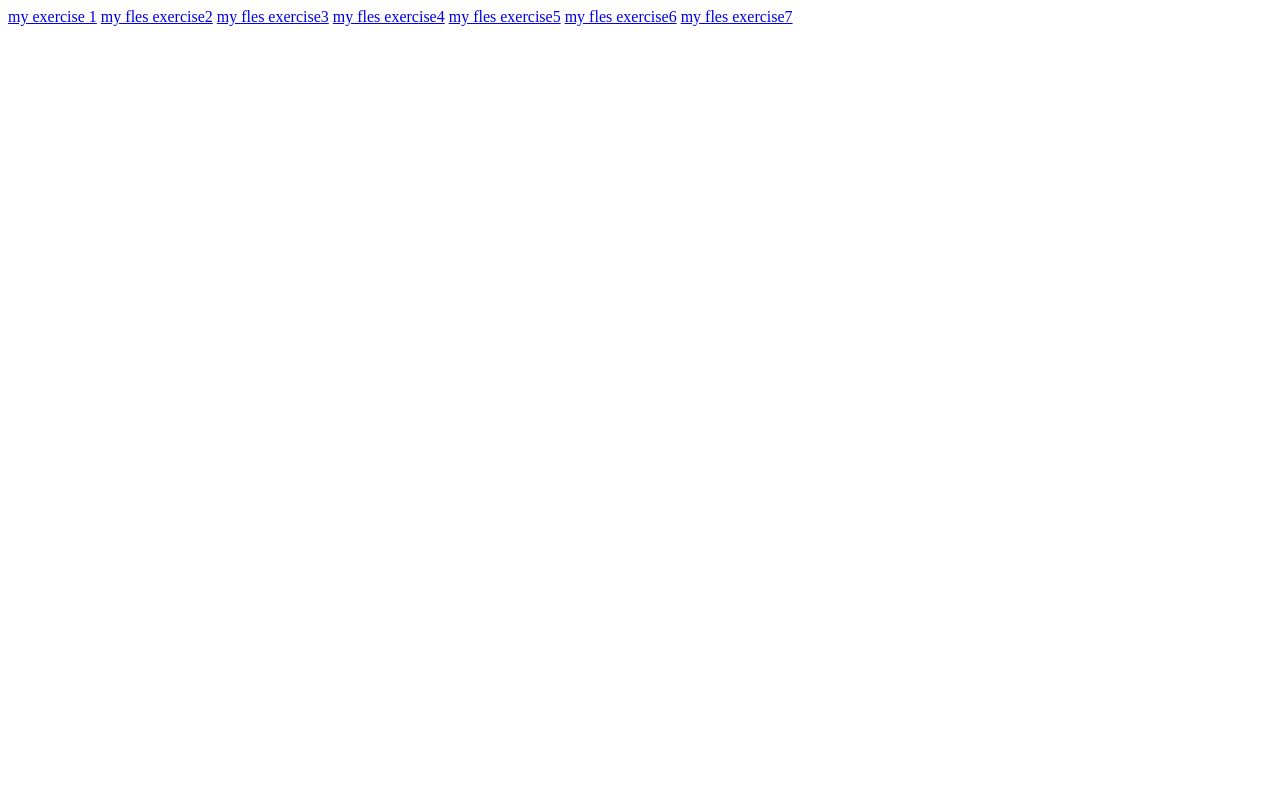
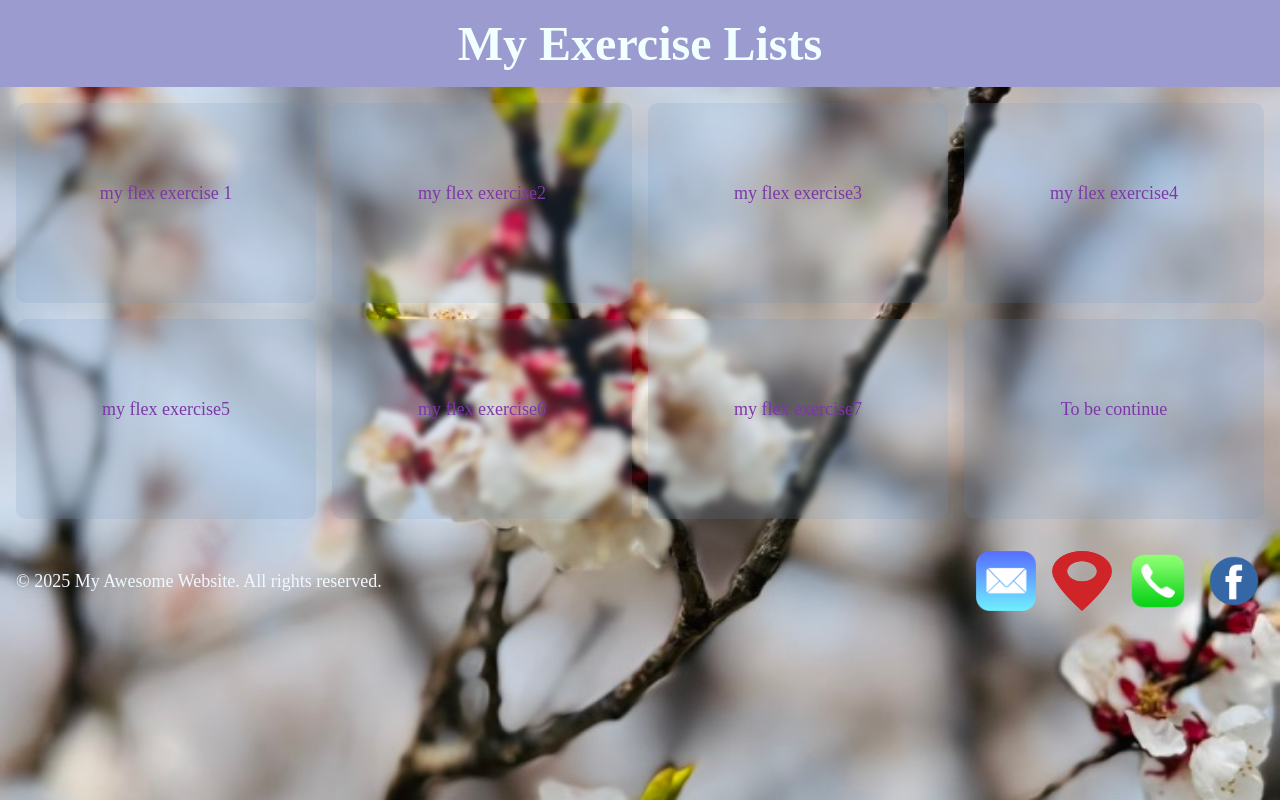
Before and after one commit to Arkar-Tun/my-css-flex-exercises, a plain HTML site: page index.html in a window 1280 px wide. Drawn offline with Linux system fonts and the light colour scheme.

Commit message:
feat:update for main page

```diff
--- /dev/null
+++ b/css/style.css
@@ -0,0 +1,70 @@
+* {
+  padding: 0;
+  margin: 0;
+  box-sizing: border-box;
+}
+body {
+  background-image: url("../images/cherry-of-my-own.jpeg");
+  background-size: cover;
+  background-position: center center;
+  background-repeat: no-repeat;
+  background-attachment: fixed;
+  display: flex;
+  flex-direction: column;
+  width: 100vw;
+  height: 100vh;
+}
+.container {
+  h1 {
+    font-size: 48px;
+    color: azure;
+    background-color: rgb(155, 155, 208);
+    display: flex;
+    align-items: center;
+    justify-content: center;
+    padding: 1rem 0;
+  }
+  .body {
+    display: flex;
+    justify-content: center;
+    align-items: center;
+    padding: 1rem;
+    flex-wrap: wrap;
+    gap: 1rem;
+    text-align: center;
+    flex: 1;
+    .link {
+      padding: 5rem;
+      background-color: rgba(100, 150, 200, 0.15);
+      width: 300px;
+      height: 200px;
+      border-radius: 10px;
+      backdrop-filter: blur(3px);
+      a {
+        text-decoration: none;
+        color: rgb(125, 56, 167);
+        font-size: 18px;
+      }
+    }
+  }
+  footer {
+    display: flex;
+    justify-content: space-between;
+    align-items: center;
+    p {
+      padding: 1rem;
+      color: aliceblue;
+      font-weight: 500;
+      font-size: 18px;
+    }
+    .footer-image {
+      display: flex;
+      gap: 1rem;
+      padding: 1rem;
+      img {
+        width: 60px;
+        height: 60px;
+      }
+    }
+  }
+}
--- a/index.html
+++ b/index.html
@@ -5,16 +5,32 @@
     <meta charset="UTF-8">
     <meta name="viewport" content="width=device-width, initial-scale=1.0">
     <title>Document</title>
+    <link rel="stylesheet" href="./css/style.css">
 </head>
 
 <body>
-    <a href="./flex/01-flex-center/">my exercise 1</a>
-    <a href="./flex/02-flex-header/">my fles exercise2</a>
-    <a href="./flex/03-flex-header-2/">my fles exercise3</a>
-    <a href="./flex/04-flex-information/">my fles exercise4</a>
-    <a href="./flex/05-flex-modal/">my fles exercise5</a>
-    <a href="./flex/06-flex-layout/">my fles exercise6</a>
-    <a href="./flex/07-flex-layout-2/">my fles exercise7</a>
+    <div class="container">
+        <H1 class="header">My Exercise Lists</H1>
+        <div class="body">
+            <div class="link link1"><a href="./flex/01-flex-center/">my flex exercise 1</a></div>
+            <div class="link link2"><a href="./flex/02-flex-header/">my flex exercise2</a></div>
+            <div class="link link3"><a href="./flex/03-flex-header-2/">my flex exercise3</a></div>
+            <div class="link link4"><a href="./flex/04-flex-information/">my flex exercise4</a></div>
+            <div class="link link5"><a href="./flex/05-flex-modal/">my flex exercise5</a></div>
+            <div class="link link6"><a href="./flex/06-flex-layout/">my flex exercise6</a></div>
+            <div class="link link7"><a href="./flex/07-flex-layout-2/">my flex exercise7</a></div>
+            <div class="link link7"><a href="">To be continue</a></div>
+        </div>
+        <footer>
+            <p>© 2025 My Awesome Website. All rights reserved.</p>
+            <div class="footer-image">
+                <img src="./images/email.png" alt="email">
+                <img src="./images/Location.png" alt="Location">
+                <img src="./images/phone.png" alt="phone">
+                <img src="./images/pngwing.com 5.png" alt="">
+            </div>
+        </footer>
+    </div>
 </body>
 
 </html>
```
Also changed, not shown: images/Location.png (added), images/cherry-of-my-own.jpeg (added), images/cherry.jpg (added), images/email.png (added), images/icon-star.svg (added), images/phone.png (added), images/pngwing.com 5.png (added), 1 other file.
